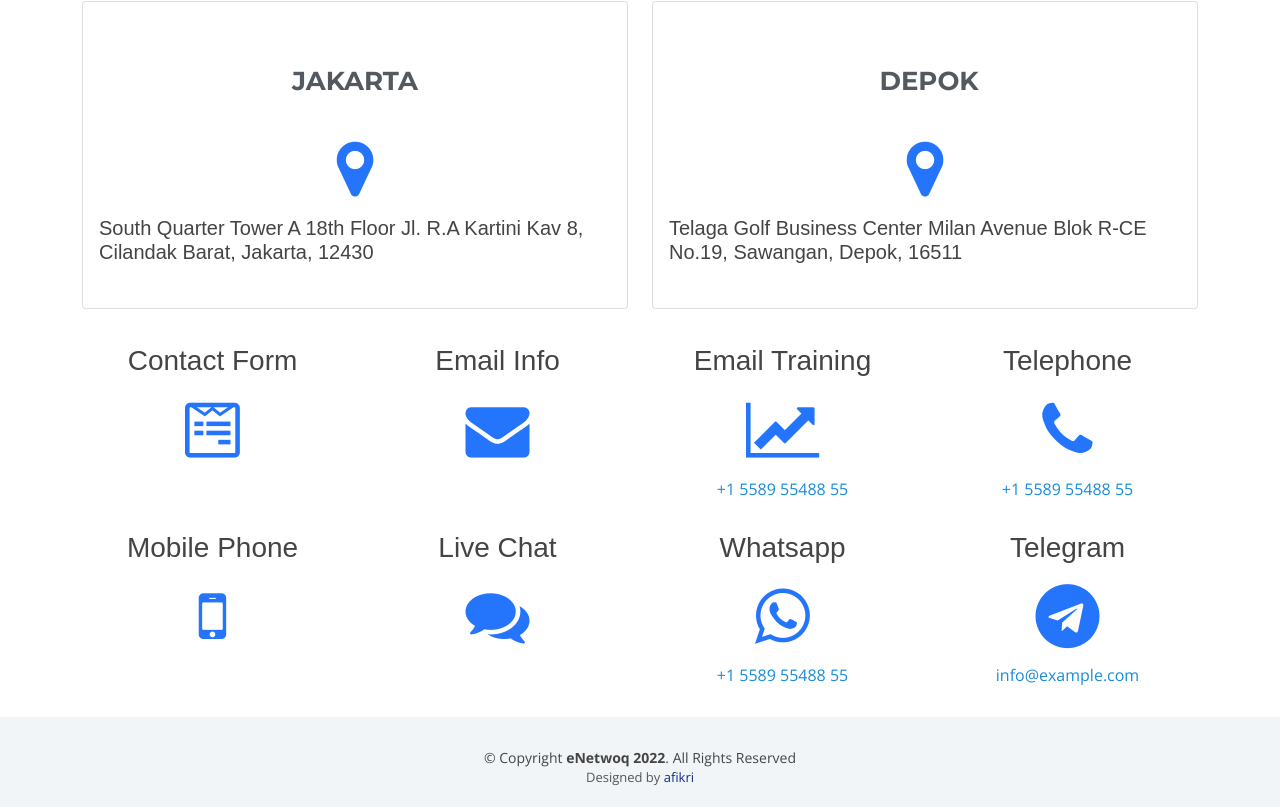
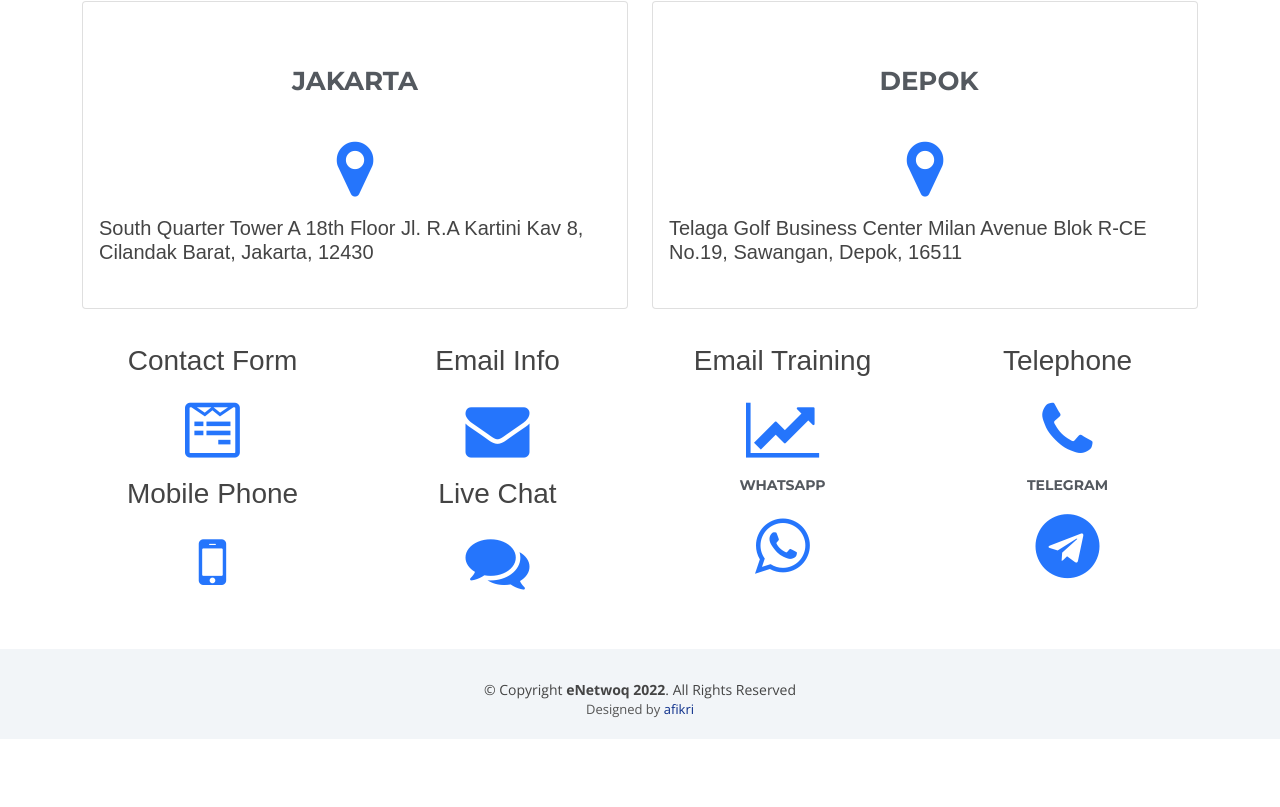
Before and after one commit to afikri/enetwoq, a React (Create React App) app: page /contact-us in a window 1280 px wide. Shown: the part 1003-1810 px from the top of the page. After the commit the page ends 1742 px from the top, so only its background shows below. Built offline with nearby package versions, Linux system fonts and the light colour scheme; a web font is replaced by a local one.

Commit message:
Completed contact us page

```diff
--- a/src/pages/about/ContactUs.js
+++ b/src/pages/about/ContactUs.js
@@ -62,7 +62,9 @@ const ContactUs = () => {
                       paddingBottom: "20px"
                     }}
                   >Jakarta</h6>
+                  <a href="https://goo.gl/maps/vwiBKYRcFx1FKNnp6">
                     <i className="fa fa-map-marker fa-4x" style={{ marginBottom: "15px", display: "flex", justifyContent: "center", color: "#2575FC" }}></i>
+                  </a>
                   <h5>
                     South Quarter Tower A
                     18th Floor Jl. R.A Kartini Kav 8, Cilandak Barat, Jakarta, 12430
@@ -89,7 +91,9 @@ const ContactUs = () => {
                       }}
                     >Depok</h6>
                   </div>
+                  <a href='https://goo.gl/maps/5tmgF7NwQhTKaDoQ9'>
                     <i className="fa fa-map-marker fa-4x" style={{ marginBottom: "15px", display: "flex", justifyContent: "center", color: "#2575FC" }}></i>
+                  </a>
                   <h5>
                     Telaga Golf
                     Business Center Milan Avenue Blok R-CE No.19, Sawangan, Depok, 16511
@@ -99,9 +103,9 @@ const ContactUs = () => {
             </div>
           </div>
         </div>
-      </section>
+      </section >
 
-      <section id="contact">
+      <section id="contact" style={{marginBottom:"40px"}}>
         <div className="container">
           <div className="row contact-info">
             <div className="col-md-3">
@@ -109,7 +113,9 @@ const ContactUs = () => {
                 textAlign: "center"
               }}>
                 <h3>Contact Form</h3>
+                <a href='http://google.com'>
                   <i className="fa fa-wpforms fa-4x" style={{ marginBottom: "15px", display: "flex", justifyContent: "center", color: "#2575FC" }}></i>
+                </a>
               </div>
             </div>
 
@@ -118,7 +124,9 @@ const ContactUs = () => {
                 textAlign: "center"
               }}>
                 <h3>Email Info</h3>
+                <a href="mailto:info@enetwoq.com">
                   <i className="fa fa-envelope fa-4x" style={{ marginBottom: "15px", display: "flex", justifyContent: "center", color: "#2575FC" }}></i>
+                </a>
               </div>
             </div>
 
@@ -127,8 +135,10 @@ const ContactUs = () => {
                 textAlign: "center"
               }}>
                 <h3>Email Training</h3>
-                <i className="fa fa-line-chart fa-4x" style={{ marginBottom: "15px", display: "flex", justifyContent: "center", color: "#2575FC" }}></i>
-                <p><a href="tel:+155895548855">+1 5589 55488 55</a></p>
+                <a href="mailto:training@enetwoq.com">
+                  <i className="fa fa-line-chart fa-4x" style={{ marginBottom: "15px", display: "flex", justifyContent: "center", color: "#2575FC" }}>
+                  </i>
+                </a>
               </div>
             </div>
 
@@ -138,7 +148,6 @@ const ContactUs = () => {
               }}>
                 <h3>Telephone</h3>
                 <i className="fa fa-phone fa-4x" style={{ marginBottom: "15px", display: "flex", justifyContent: "center", color: "#2575FC" }}></i>
-                <p><a href="tel:+155895548855">+1 5589 55488 55</a></p>
               </div>
             </div>
           </div>
@@ -169,10 +178,17 @@ const ContactUs = () => {
               <div style={{
                 textAlign: "center"
               }}>
-
-                <h3>Whatsapp</h3>
+                <h3 style={{
+                  fontFamily: "Montserrat",
+                  fontSize: "14px",
+                  color: "#54595F",
+                  textTransform: "uppercase",
+                  fontWeight: "700",
+                  position: "relative",
+                }}>Whatsapp</h3>
+                <a href="https://api.whatsapp.com/send?phone=6281295945123">
                   <i className="fa fa-whatsapp fa-4x" style={{ marginBottom: "15px", display: "flex", justifyContent: "center", color: "#2575FC" }}></i>
-                <p><a href="tel:+155895548855">+1 5589 55488 55</a></p>
+                </a>
               </div>
             </div>
 
@@ -180,17 +196,25 @@ const ContactUs = () => {
               <div style={{
                 textAlign: "center"
               }}>
-                <h3>Telegram</h3>
+                <h3 style={{
+                  fontFamily: "Montserrat",
+                  fontSize: "14px",
+                  color: "#54595F",
+                  textTransform: "uppercase",
+                  fontWeight: "700",
+                  position: "relative",
+                }}>Telegram</h3>
+                <a href="https://t.me/joinchat/">
                   <i className="fa fa-telegram fa-4x" style={{ marginBottom: "15px", display: "flex", justifyContent: "center", color: "#2575FC" }}></i>
-                <p><a href="mailto:info@example.com">info@example.com</a></p>
+                </a>
               </div>
             </div>
 
           </div>
         </div>
 
-      </section>
-    </div>
+      </section >
+    </div >
   )
 }
 
```
Lines whose indentation alone changed are shown as unchanged.
